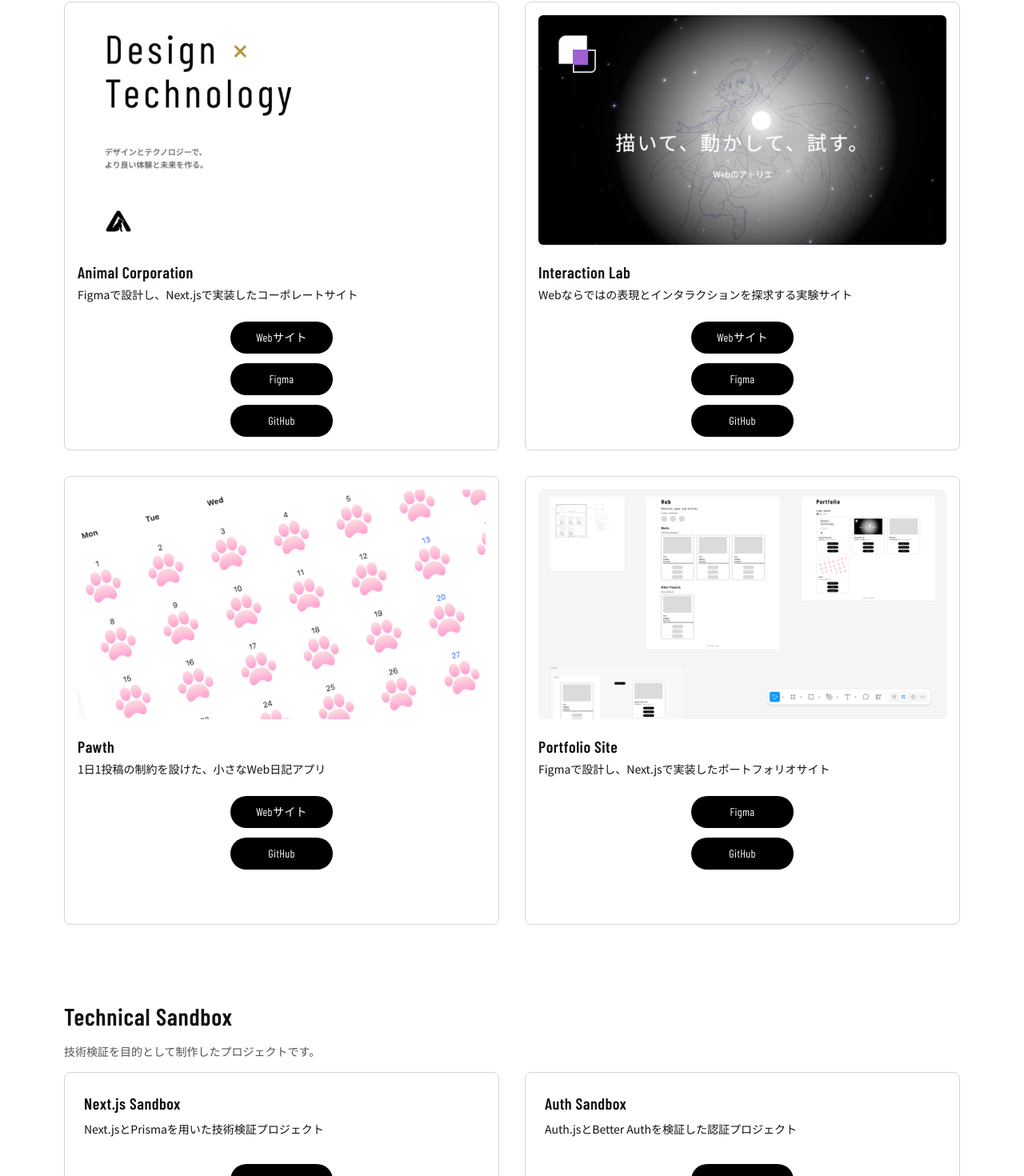
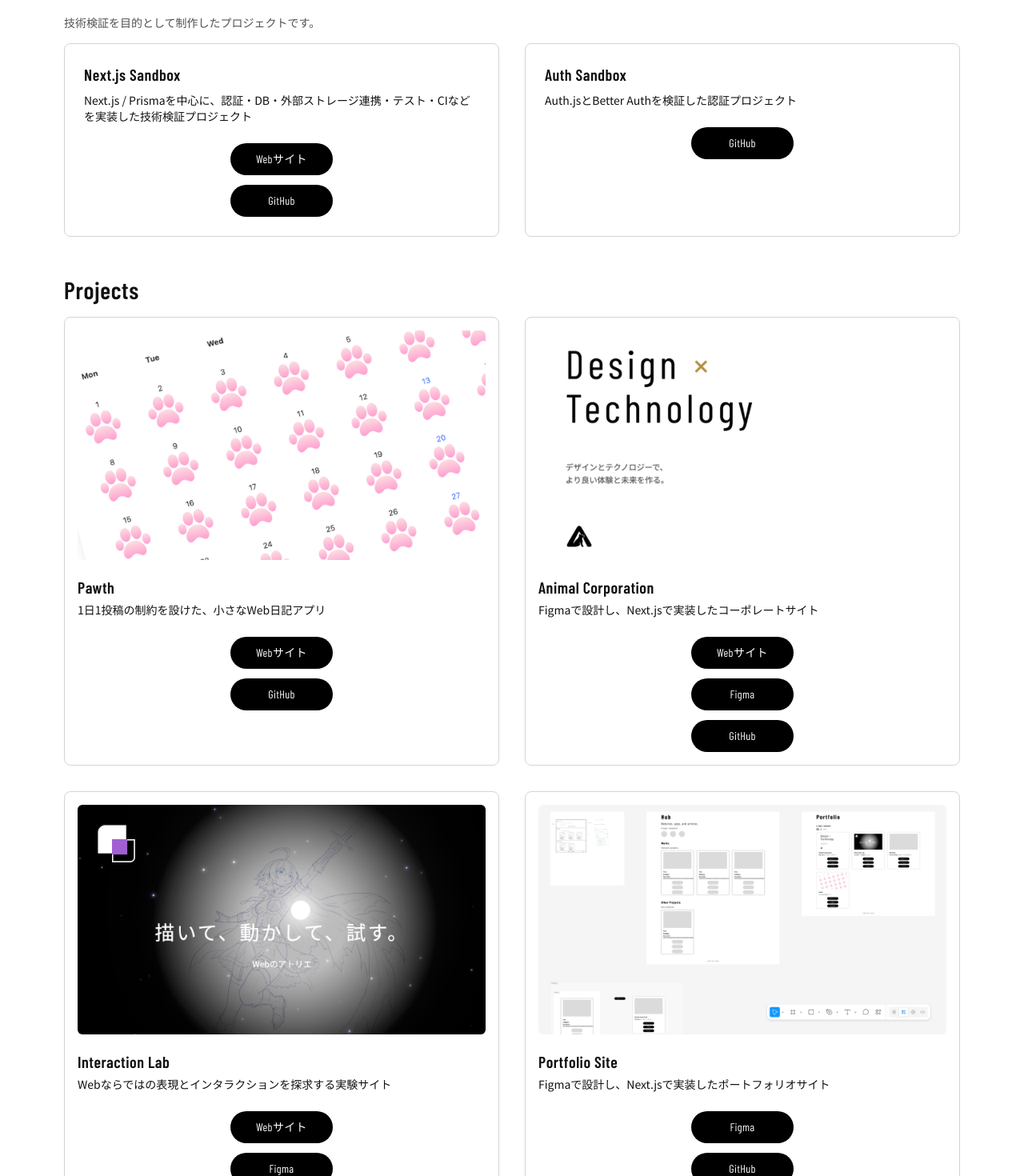
Before and after one commit to hamltail/hub, a Next.js app: page / in a window 1280 px wide. Shown: the part 326-1796 px from the top of the page at 80% size. Built offline with nearby package versions, Linux system fonts and the light colour scheme.

Commit message:
ポートフォリオの掲載内容とレイアウトを更新

```diff
--- a/src/app/page.tsx
+++ b/src/app/page.tsx
@@ -19,7 +19,50 @@
   },
 ];
 
+const technicalSandboxes = [
+  {
+    title: "Next.js Sandbox",
+    description:
+      "Next.js / Prismaを中心に、認証・DB・外部ストレージ連携・テスト・CIなどを実装した技術検証プロジェクト",
+    links: [
+      {
+        label: "Webサイト",
+        href: "https://next.hamltail.dev",
+      },
+      {
+        label: "GitHub",
+        href: "https://github.com/hamltail/nextjs-sandbox",
+      },
+    ],
+  },
+  {
+    title: "Auth Sandbox",
+    description: "Auth.jsとBetter Authを検証した認証プロジェクト",
+    links: [
+      {
+        label: "GitHub",
+        href: "https://github.com/hamltail/auth-sandbox",
+      },
+    ],
+  },
+];
+
 const works = [
+  {
+    title: "Pawth",
+    description: "1日1投稿の制約を設けた、小さなWeb日記アプリ",
+    image: pawthImage,
+    links: [
+      {
+        label: "Webサイト",
+        href: "https://pawth-lp.hamltail.dev",
+      },
+      {
+        label: "GitHub",
+        href: "https://github.com/hamltail/Pawth",
+      },
+    ],
+  },
   {
     title: "Animal Corporation",
     description: "Figmaで設計し、Next.jsで実装したコーポレートサイト",
@@ -59,21 +102,6 @@
     ],
   },
   {
-    title: "Pawth",
-    description: "1日1投稿の制約を設けた、小さなWeb日記アプリ",
-    image: pawthImage,
-    links: [
-      {
-        label: "Webサイト",
-        href: "https://pawth-lp.hamltail.dev",
-      },
-      {
-        label: "GitHub",
-        href: "https://github.com/hamltail/Pawth",
-      },
-    ],
-  },
-  {
     title: "Portfolio Site",
     description: "Figmaで設計し、Next.jsで実装したポートフォリオサイト",
     image: portfolioSiteImage,
@@ -87,19 +115,6 @@
         href: "https://github.com/hamltail/hub",
       },
     ],
-  },
-];
-
-const technicalSandboxes = [
-  {
-    title: "Next.js Sandbox",
-    description: "Next.jsとPrismaを用いた技術検証プロジェクト",
-    github: "https://github.com/hamltail/nextjs-sandbox",
-  },
-  {
-    title: "Auth Sandbox",
-    description: "Auth.jsとBetter Authを検証した認証プロジェクト",
-    github: "https://github.com/hamltail/auth-sandbox",
   },
 ];
 
@@ -136,7 +151,51 @@
         </div>
       </section>
 
-      <section className="px-7 pt-8 md:px-11 min-[1200px]:px-0">
+      <section className="px-7 pt-12 md:px-11 min-[1200px]:px-0">
+        <div className="mx-auto w-full max-w-[1120px]">
+          <h2 className="font-heading text-3xl font-semibold tracking-wide">
+            Technical Sandbox
+          </h2>
+          <p className="mt-4 max-w-2xl text-sm text-neutral-600">
+            技術検証を目的として制作したプロジェクトです。
+          </p>
+
+          <div className="mt-4 grid grid-cols-1 gap-6 md:grid-cols-2 min-[1200px]:gap-8">
+            {technicalSandboxes.map((sandbox) => (
+              <article
+                key={sandbox.title}
+                className="flex min-h-[180px] flex-col rounded-lg border border-neutral-300 p-6 transition duration-300 ease-out hover:-translate-y-1 hover:shadow-lg"
+              >
+                <h3 className="font-heading text-xl font-semibold tracking-wide">
+                  {sandbox.title}
+                </h3>
+
+                <p className="mt-2 text-sm">
+                  {sandbox.description}
+                </p>
+
+                <div className="pt-6">
+                  <div className="flex flex-col items-center gap-3">
+                    {sandbox.links.map((link) => (
+                      <a
+                        key={link.label}
+                        href={link.href}
+                        target="_blank"
+                        rel="noopener noreferrer"
+                        className="flex h-10 w-32 items-center justify-center rounded-full bg-black font-heading text-sm tracking-wide text-white transition hover:opacity-60 focus-visible:outline-2 focus-visible:outline-offset-2 focus-visible:outline-black"
+                      >
+                        {link.label}
+                      </a>
+                    ))}
+                  </div>
+                </div>
+              </article>
+            ))}
+          </div>
+        </div>
+      </section>
+
+      <section className="px-7 pt-12 md:px-11 min-[1200px]:px-0">
         <div className="mx-auto w-full max-w-[1120px]">
           <h2 className="font-heading text-3xl font-semibold tracking-wide">
             Projects
@@ -187,45 +246,6 @@
         </div>
       </section>
 
-      <section className="px-7 pt-16 md:px-11 md:pt-24 min-[1200px]:px-0">
-        <div className="mx-auto w-full max-w-[1120px]">
-          <h2 className="font-heading text-3xl font-semibold tracking-wide">
-            Technical Sandbox
-          </h2>
-          <p className="mt-4 max-w-2xl text-sm text-neutral-600">
-            技術検証を目的として制作したプロジェクトです。
-          </p>
-
-          <div className="mt-4 grid grid-cols-1 gap-6 md:grid-cols-2 min-[1200px]:gap-8">
-            {technicalSandboxes.map((sandbox) => (
-              <article
-                key={sandbox.title}
-                className="flex min-h-[180px] flex-col rounded-lg border border-neutral-300 p-6 transition duration-300 ease-out hover:-translate-y-1 hover:shadow-lg"
-              >
-                <h3 className="font-heading text-xl font-semibold tracking-wide">
-                  {sandbox.title}
-                </h3>
-
-                <p className="mt-2 text-sm">
-                  {sandbox.description}
-                </p>
-
-                <div className="mt-auto pt-6">
-                  <a
-                    href={sandbox.github}
-                    target="_blank"
-                    rel="noopener noreferrer"
-                    className="mx-auto flex h-10 w-32 items-center justify-center rounded-full bg-black font-heading text-sm tracking-wide text-white transition hover:opacity-60 focus-visible:outline-2 focus-visible:outline-offset-2 focus-visible:outline-black"
-                  >
-                    GitHub
-                  </a>
-                </div>
-              </article>
-            ))}
-          </div>
-        </div>
-      </section>
-
       <footer className="px-7 pb-6 pt-16 md:px-11 md:pt-24 min-[1200px]:px-0">
         <div className="mx-auto w-full max-w-[1120px] text-center">
           <small className="font-heading tracking-wide">
```
